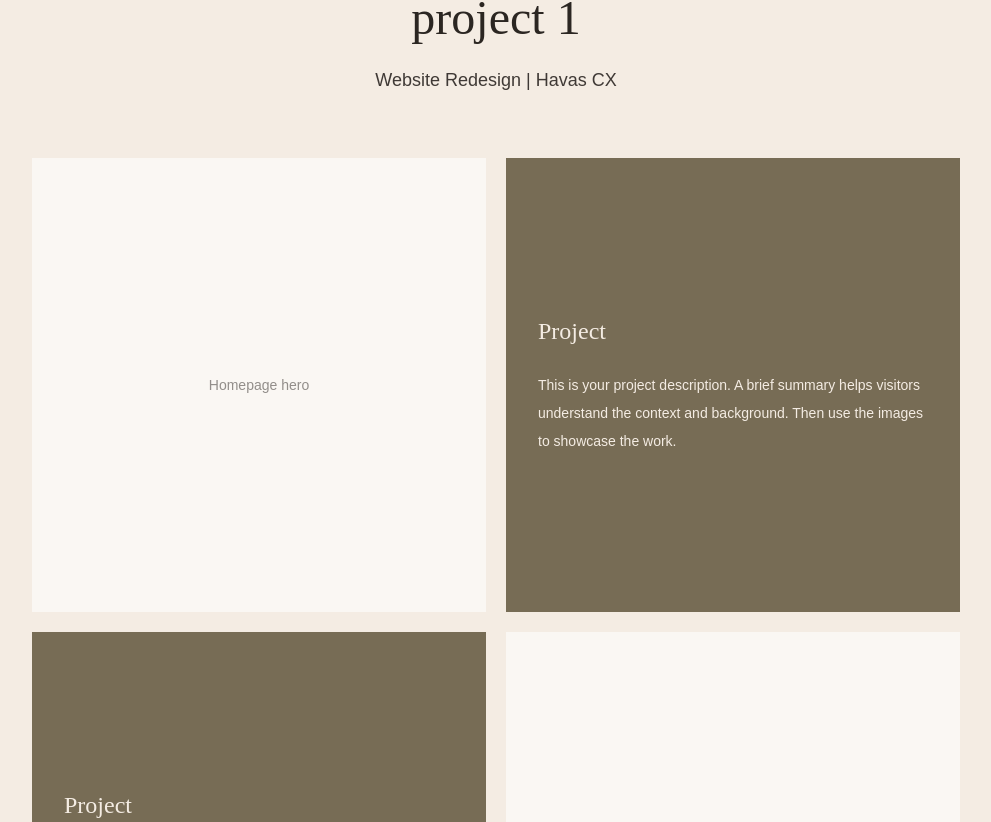
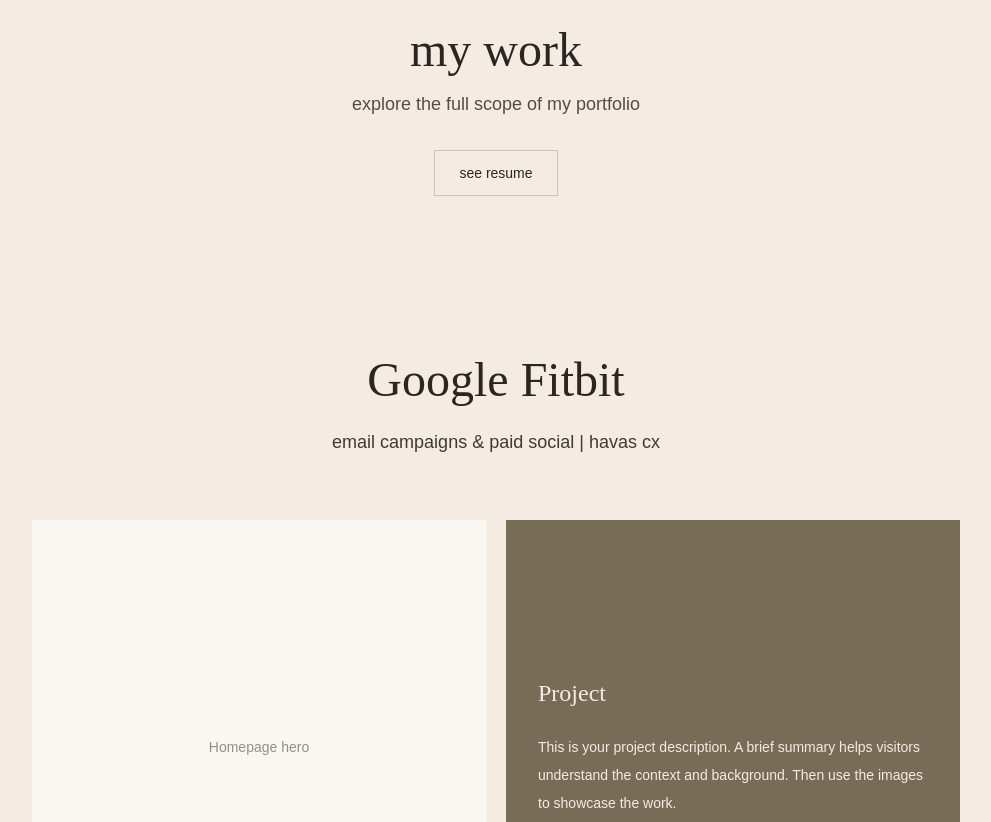
Before and after one commit to brigidcarney/brigid-portfolio, a React (Vite) app: page /work in a window 1280 px wide. Shown: the part 278-1100 px from the top of the page, without its empty margins (144-1135 px from the left). Built offline with nearby package versions, Linux system fonts and the light colour scheme.

Commit message:
update site navigation, update work section content and layout

```diff
--- a/src/data/site.ts
+++ b/src/data/site.ts
@@ -26,13 +26,13 @@ export const experience: ExperienceSection[] = [
     tone: 'taupe',
     align: 'left',
     body: [
-      'Expression comes naturally to me. Maybe it’s the cancer sun sign in me, or the whole “middle child” thing. All I know is that, every outlet I pick up, I pour so much love into it.',
+      'Expression comes naturally to me. Maybe it’s the cancer sun sign in me. All I know is that with every outlet I pick up, I pour so much love into it.',
       'As a 4 year old, I learned how to sing with my fingers. This foundation in playing the violin rooted itself deeply into all aspects of my life. The more I played, the more rhythm I noticed around me: in nature, in emotions and in all words, written and spoken.',
       'And then, I started to listen. Life’s melodies taught me to ebb and flow with the rhythm of my mind. I strung my words together like notes on a page, building shapes and telling stories. The sounds of birds singing early in the morning, or rain falling slowly outside my open window, or the breeze softly whispering past my cheeks guide me daily.',
       'Writing not only expresses how I think and what I feel, but solidifies the innate dance that’s going on in between the past, present and future: what’s born into all of us.',
       'I hope you enjoy my little symphonies of words.',
     ],
-    cta: { label: 'see resume', href: site.resume },
+    cta: { label: 'my work', href: '/work' },
   },
   {
     title: 'pilates',
@@ -58,8 +58,28 @@ export type Project = {
 
 export const projects: Project[] = [
   {
-    title: 'project 1',
-    subtitle: 'Website Redesign | Havas CX',
+    title: 'Google Fitbit',
+    subtitle: 'email campaigns & paid social | havas cx',
+    description:
+      'This is your project description. A brief summary helps visitors understand the context and background. Then use the images to showcase the work.',
+    images: [
+      { src: '', alt: 'Homepage hero' },
+      { src: '', alt: 'Product page' },
+    ],
+  },
+  {
+    title: 'GoodRx',
+    subtitle: 'paid social & print | havas cx',
+    description:
+      'This is your project description. A brief summary helps visitors understand the context and background. Then use the images to showcase the work.',
+    images: [
+      { src: '', alt: 'Homepage hero' },
+      { src: '', alt: 'Product page' },
+    ],
+  },
+  {
+    title: 'JBL',
+    subtitle: 'product landing pages | havas cx',
     description:
       'This is your project description. A brief summary helps visitors understand the context and background. Then use the images to showcase the work.',
     images: [
--- a/src/pages/Work.tsx
+++ b/src/pages/Work.tsx
@@ -1,9 +1,26 @@
-import { projects, type Project } from '@/data/site'
+import { projects, site, type Project } from '@/data/site'
+
+const ctaClass = 'inline-block border border-ink/20 px-6 py-3 text-sm text-ink transition-colors hover:bg-ink hover:text-cream'
 
 export function Work() {
   return (
     <>
-      {projects.map((p) => <ProjectBlock key={p.title} project={p} />)}
+      <section className="px-6 py-16 text-center sm:py-24">
+        <h1 className="text-5xl text-ink">my work</h1>
+        <p className="mt-4 text-lg text-ink/80">
+          explore the full scope of my portfolio
+        </p>
+        <div className="mt-8 flex flex-wrap justify-center gap-4">
+          {site.resume ? (
+            <a href={site.resume} target="_blank" rel="noreferrer" className={ctaClass}>
+              see resume
+            </a>
+          ) : (
+            <span className={ctaClass}>see resume</span>
+          )}
+        </div>
+      </section>
+      {projects.map((p, i) => <ProjectBlock key={i} project={p} />)}
     </>
   )
 }
```
